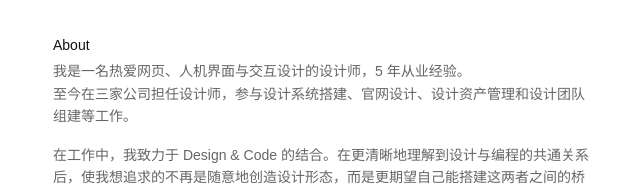
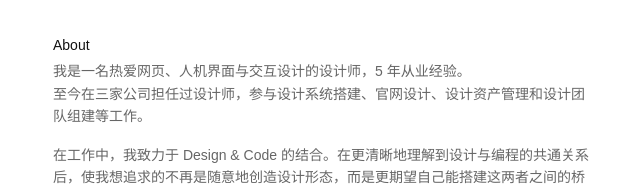
Before and after one commit to yancymin/yancymin-site, a website: page resume-2021/index.html in a window 1280 px wide. Shown: the part 166-352 px from the top of the page, without its empty margins (317-957 px from the left). Drawn offline with Linux system fonts and the light colour scheme.

Commit message:
Update index.html

```diff
--- a/resume-2021/index.html
+++ b/resume-2021/index.html
@@ -92,7 +92,7 @@
             <div class="about">
               <p>
                 我是一名热爱网页、人机界面与交互设计的设计师，5 年从业经验。<br />
-                至今在三家公司担任设计师，参与设计系统搭建、官网设计、设计资产管理和设计团队组建等工作。
+                至今在三家公司担任过设计师，参与设计系统搭建、官网设计、设计资产管理和设计团队组建等工作。
               </p>
               <p>
                 在工作中，我致力于 Design &amp; Code
```
